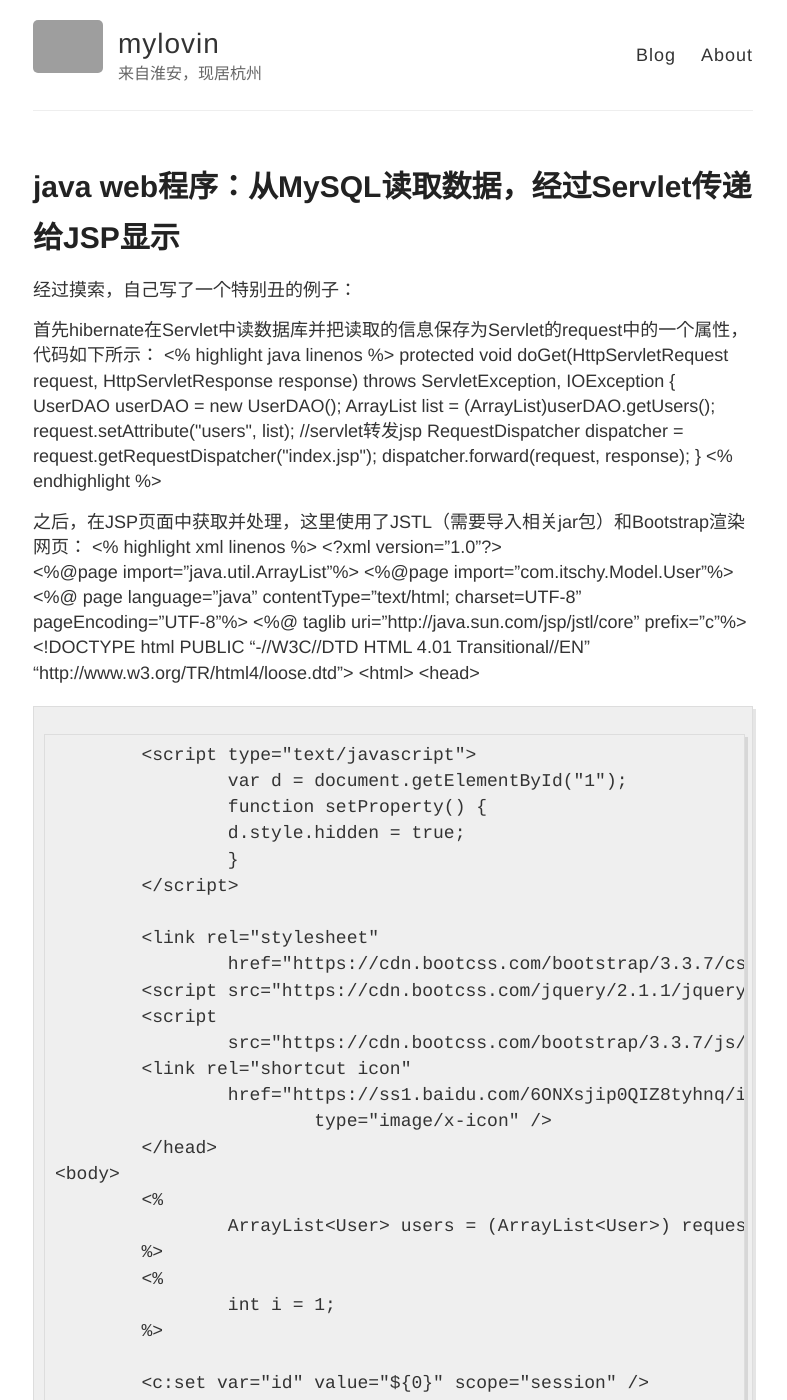
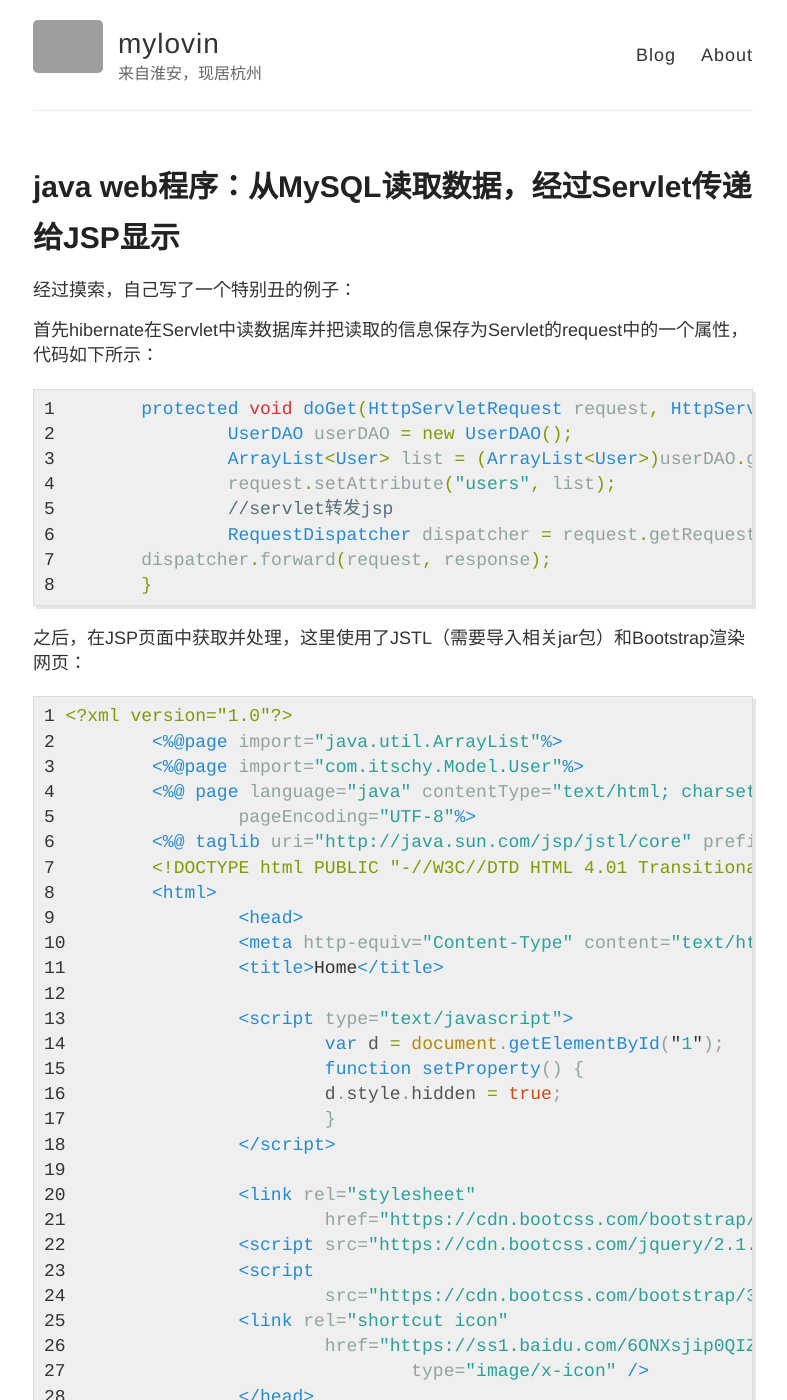
Before and after one commit to 861008761/861008761.github.io, a Jekyll site: the page built from _posts/2017-08-27-new.md, in a window 1280 px wide and 1400 px high. Shown: the whole window, without its empty margins (247-1034 px from the left). Built offline with Jekyll 4.4.1, drawn with Linux system fonts in a browser that asks for light colours; some of the changed text lies outside the part shown; grey boxes are pictures that could not be loaded.

Commit message:
add new files

```diff
--- a/_posts/2017-08-27-new.md
+++ b/_posts/2017-08-27-new.md
@@ -8,7 +8,7 @@ tags: []
 经过摸索，自己写了一个特别丑的例子：
 
 首先hibernate在Servlet中读数据库并把读取的信息保存为Servlet的request中的一个属性，代码如下所示：
-<% highlight java linenos %>
+{% highlight java linenos %}
 	protected void doGet(HttpServletRequest request, HttpServletResponse response) throws ServletException, IOException {
 		UserDAO userDAO = new UserDAO();
 		ArrayList<User> list = (ArrayList<User>)userDAO.getUsers();
@@ -17,10 +17,10 @@ tags: []
 		RequestDispatcher dispatcher = request.getRequestDispatcher("index.jsp");
         dispatcher.forward(request, response);
 	}
-<% endhighlight %>
+{% endhighlight %}
 
 之后，在JSP页面中获取并处理，这里使用了JSTL（需要导入相关jar包）和Bootstrap渲染网页：
-<% highlight xml linenos %>
+{% highlight jsp linenos %}
 <?xml version="1.0"?>
 	<%@page import="java.util.ArrayList"%>
 	<%@page import="com.itschy.Model.User"%>
@@ -93,4 +93,4 @@ tags: []
 	</body>
 	</html>
 	</xml>
-<% endhighlight %>
+{% endhighlight %}
```
